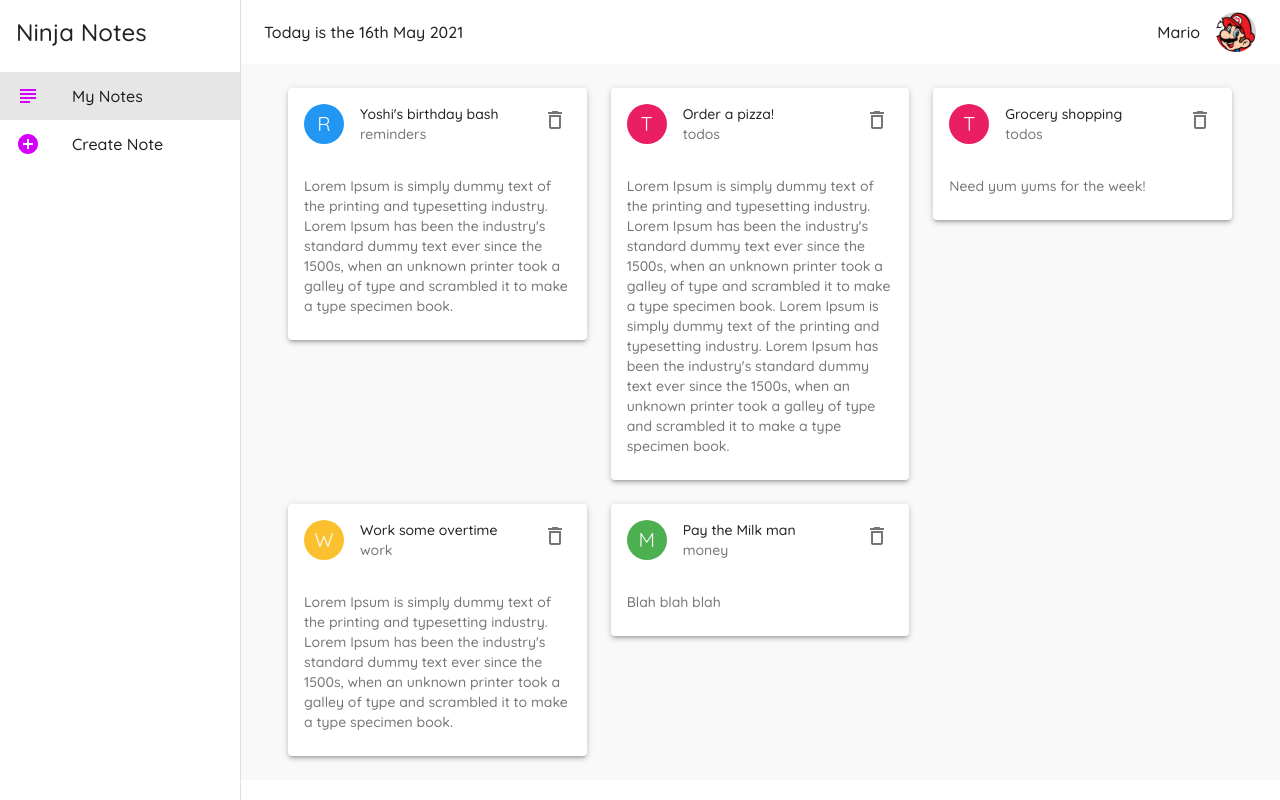
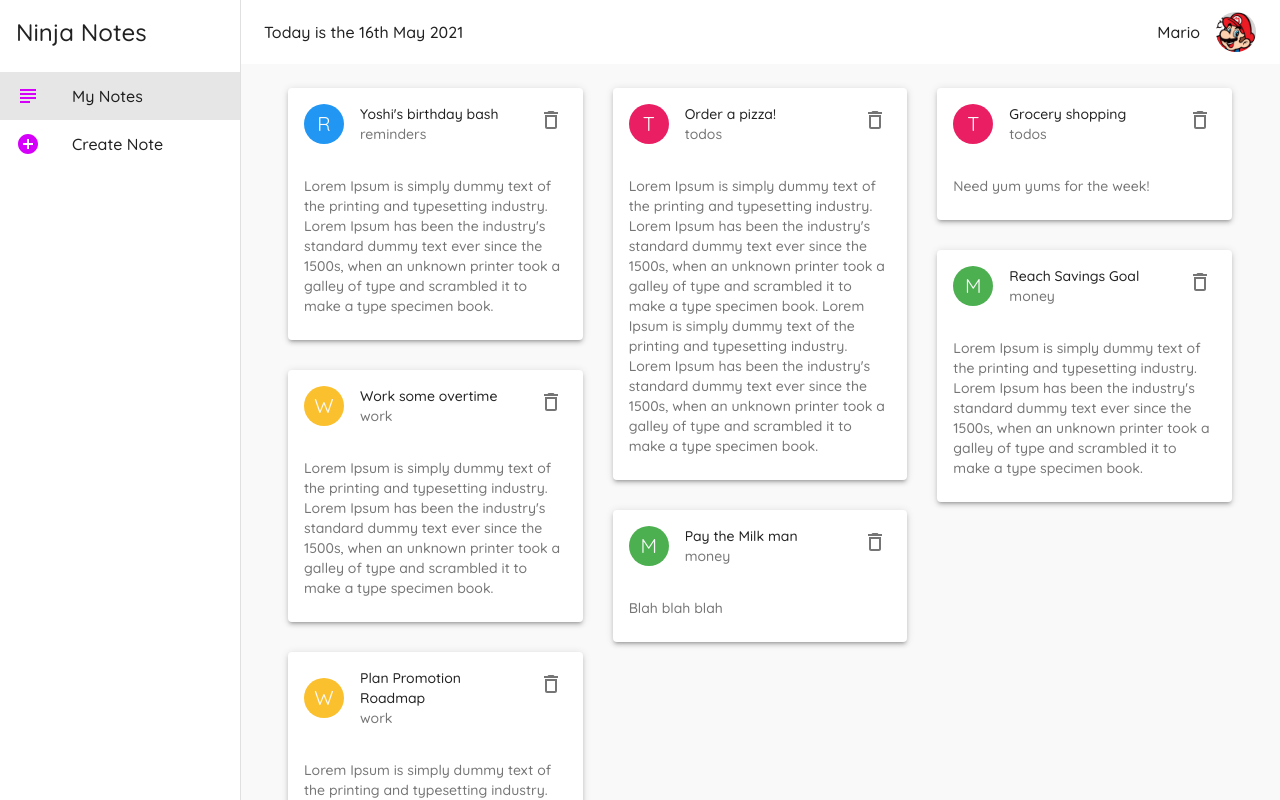
Before and after one commit to djwilkins/material-ui-tutorial, a React (Create React App) app: page / in a window 1280 px wide. Shown: the top 800 px of the page. Built offline with nearby package versions, Linux system fonts and the light colour scheme; data requests are answered from the project's data file.

Commit message:
React Masonry CSS - Implementation from Official Docs
See README.md and Notes.js diff.

```diff
--- a/data/db.json
+++ b/data/db.json
@@ -29,6 +29,18 @@
       "details": "Blah blah blah",
       "category": "money",
       "id": 6
+    },
+    {
+      "title": "Reach Savings Goal",
+      "details": "Lorem Ipsum is simply dummy text of the printing and typesetting industry. Lorem Ipsum has been the industry's standard dummy text ever since the 1500s, when an unknown printer took a galley of type and scrambled it to make a type specimen book.",
+      "category": "money",
+      "id": 7
+    },
+    {
+      "title": "Plan Promotion Roadmap",
+      "details": "Lorem Ipsum is simply dummy text of the printing and typesetting industry. Lorem Ipsum has been the industry's standard dummy text ever since the 1500s, when an unknown printer took a galley of type and scrambled it to make a type specimen book. Lorem Ipsum is simply dummy text of the printing and typesetting industry. Lorem Ipsum has been the industry's standard dummy text ever since the 1500s, when an unknown printer took a galley of type and scrambled it to make a type specimen book.",
+      "category": "work",
+      "id": 8
     }
   ]
 }
--- a/package.json
+++ b/package.json
@@ -11,6 +11,7 @@
     "date-fns": "^2.21.3",
     "react": "^17.0.1",
     "react-dom": "^17.0.1",
+    "react-masonry-css": "^1.0.16",
     "react-router-dom": "^5.2.0",
     "react-scripts": "4.0.2",
     "web-vitals": "^1.1.0"
--- a/src/pages/Notes.js
+++ b/src/pages/Notes.js
@@ -1,11 +1,38 @@
 import React, { useEffect, useState } from 'react'
-import Grid from '@material-ui/core/Grid';
-import Paper from '@material-ui/core/Paper';
 import Container from '@material-ui/core/Container';
 import NoteCard from '../components/NoteCard';
+import Masonry from 'react-masonry-css';
+import { makeStyles } from '@material-ui/core'
+
+// Implementing React Masonry CSS standard classes (https://www.npmjs.com/package/react-masonry-css)
+// Through Material UI makeStyles
+const useStyles = makeStyles({
+  myMasonryGrid: {
+    display: 'flex',
+    marginLeft: '-30px', /* gutter size offset */
+    width: 'auto'
+  },
+  myMasonryGridColumn: {
+    paddingLeft: '30px', /* gutter size */
+    backgroundClip: 'padding-box'
+  },
+  /* Style your items */
+  myMasonryGridColumnDiv: { /* change div to reference your elements you put in <Masonry> */
+    marginBottom: '30px'
+  }
+});
+
+// Create breakpointColumnObj to feed Masonry component for responsive column number (per screen width)
+// Adjusted from official docs - https://www.npmjs.com/package/react-masonry-css
+const breakpointColumnsObj = {
+  default: 3,
+  1200: 2,
+  850: 1
+};
 
 export default function Notes() {
   const [notes, setNotes] = useState([]);
+  const classes = useStyles();
 
   useEffect(() => {
     fetch('http://localhost:8000/notes')
@@ -30,13 +57,17 @@ export default function Notes() {
   // For "lg" (large) size screens and up, each Grid item below should take up 4 columns (in the 12 column grid)
   return (
     <Container>
-      <Grid container spacing={3}>
+      <Masonry
+        breakpointCols={breakpointColumnsObj}
+        className={classes.myMasonryGrid}
+        columnClassName={classes.myMasonryGridColumn}
+      >
         {notes.map(note => (
-          <Grid item key={note.id} xs={12} md={6} lg={4}>
+          <div className={classes.myMasonryGridColumnDiv} key={note.id}>
             <NoteCard note={note} handleDelete={handleDelete} />
-          </Grid>
+          </div>
         ))}
-      </Grid>
+      </Masonry>
     </Container>
   )
 }
```
Also changed, not shown: 2 other files (tests, documents, lock files or other folders).
